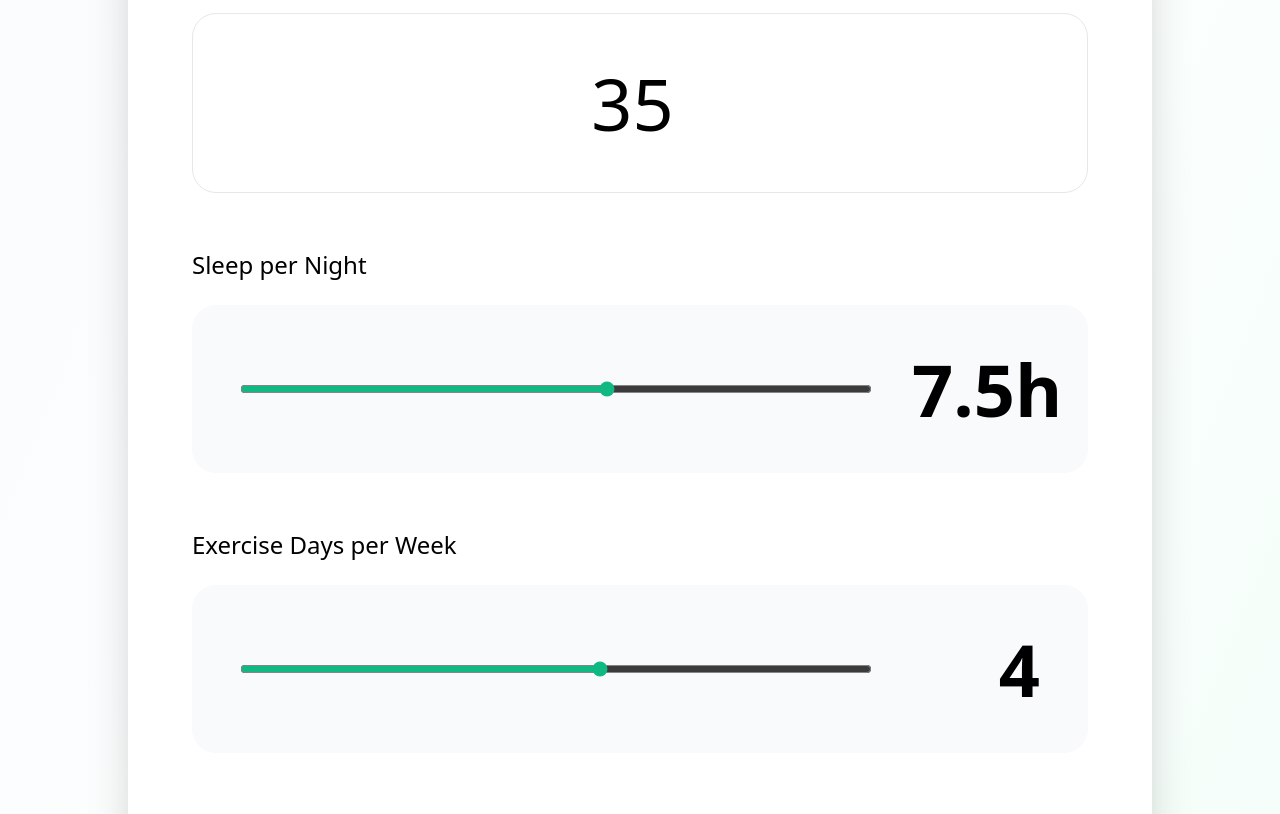
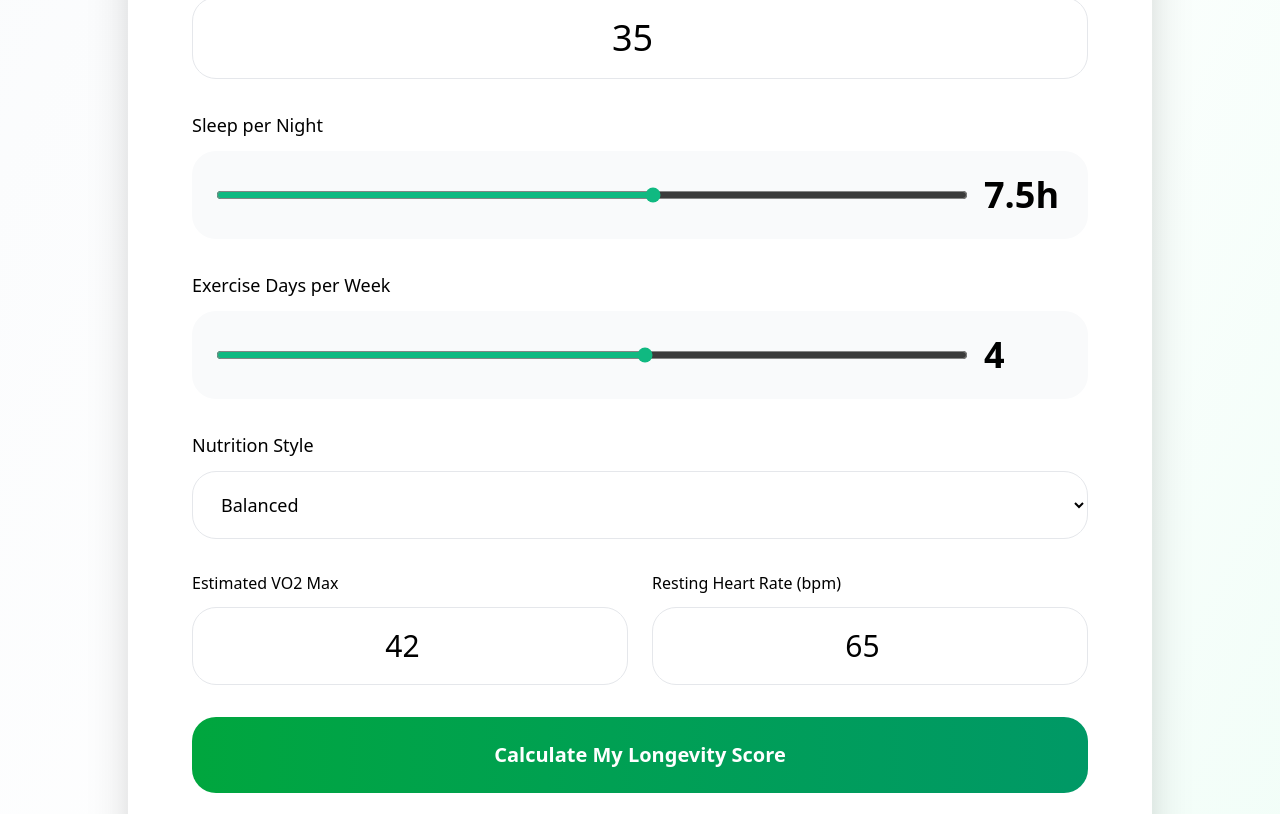
Before and after one commit to ppstevens/yourlongevityscore, a Next.js app: page / in a window 1280 px wide. Shown: the part 938-1752 px from the top of the page. Built offline with nearby package versions, Linux system fonts and the light colour scheme.

Commit message:
Reduced form input sizes

```diff
--- a/app/page.tsx
+++ b/app/page.tsx
@@ -94,31 +94,31 @@ export default function LongevityDashboard() {
 
         {!result ? (
           <div className="bg-white rounded-3xl shadow-2xl p-16">
-            <form onSubmit={handleSubmit} className="space-y-14">
+            <form onSubmit={handleSubmit} className="space-y-8">
   <div>
-    <label className="block text-2xl font-medium mb-6">Your Age</label>
-    <input type="number" value={formData.age} onChange={(e) => setFormData({ ...formData, age: +e.target.value })} className="w-full text-5xl md:text-7xl font-light text-center py-8 md:py-10 border border-gray-200 rounded-3xl focus:border-green-500 focus:ring-4 focus:ring-green-100" min="18" max="100" />
+    <label className="block text-lg font-medium mb-3">Your Age</label>
+    <input type="number" value={formData.age} onChange={(e) => setFormData({ ...formData, age: +e.target.value })} className="w-full text-4xl font-light text-center py-5 border border-gray-200 rounded-3xl focus:border-green-500 focus:ring-4 focus:ring-green-100" min="18" max="100" />
   </div>
 
   <div>
-    <label className="block text-2xl font-medium mb-6">Sleep per Night</label>
-    <div className="flex items-center gap-6 md:gap-10 bg-gray-50 rounded-3xl p-8 md:p-12">
+    <label className="block text-lg font-medium mb-3">Sleep per Night</label>
+    <div className="flex items-center gap-4 bg-gray-50 rounded-3xl p-6">
       <input type="range" min="4" max="10" step="0.5" value={formData.sleepHours} onChange={(e) => setFormData({ ...formData, sleepHours: +e.target.value })} className="flex-1 accent-green-600" />
-      <span className="text-5xl md:text-7xl font-semibold w-20 md:w-32 text-right">{formData.sleepHours}h</span>
+      <span className="text-4xl font-semibold w-20">{formData.sleepHours}h</span>
     </div>
   </div>
 
   <div>
-    <label className="block text-2xl font-medium mb-6">Exercise Days per Week</label>
-    <div className="flex items-center gap-6 md:gap-10 bg-gray-50 rounded-3xl p-8 md:p-12">
+    <label className="block text-lg font-medium mb-3">Exercise Days per Week</label>
+    <div className="flex items-center gap-4 bg-gray-50 rounded-3xl p-6">
       <input type="range" min="0" max="7" value={formData.exerciseDays} onChange={(e) => setFormData({ ...formData, exerciseDays: +e.target.value })} className="flex-1 accent-green-600" />
-      <span className="text-5xl md:text-7xl font-semibold w-20 md:w-32 text-right">{formData.exerciseDays}</span>
+      <span className="text-4xl font-semibold w-20">{formData.exerciseDays}</span>
     </div>
   </div>
 
   <div>
-    <label className="block text-2xl font-medium mb-6">Nutrition Style</label>
-    <select value={formData.nutritionQuality} onChange={(e) => setFormData({ ...formData, nutritionQuality: e.target.value })} className="w-full text-xl md:text-2xl py-6 md:py-8 px-6 md:px-8 border border-gray-200 rounded-3xl focus:border-green-500 focus:ring-4 focus:ring-green-100">
+    <label className="block text-lg font-medium mb-3">Nutrition Style</label>
+    <select value={formData.nutritionQuality} onChange={(e) => setFormData({ ...formData, nutritionQuality: e.target.value })} className="w-full text-lg py-5 px-6 border border-gray-200 rounded-3xl focus:border-green-500 focus:ring-4 focus:ring-green-100">
       <option value="high protein">High Protein</option>
       <option value="balanced">Balanced</option>
       <option value="high carb">High Carb</option>
@@ -127,19 +127,19 @@ export default function LongevityDashboard() {
     </select>
   </div>
 
-  <div className="grid md:grid-cols-2 gap-8">
+  <div className="grid md:grid-cols-2 gap-6">
     <div>
-      <label className="block text-xl font-medium mb-4">Estimated VO2 Max</label>
-      <input type="number" value={formData.vo2Max} onChange={(e) => setFormData({ ...formData, vo2Max: +e.target.value })} className="w-full text-4xl md:text-5xl font-light text-center py-6 md:py-8 border border-gray-200 rounded-3xl" />
+      <label className="block text-base font-medium mb-3">Estimated VO2 Max</label>
+      <input type="number" value={formData.vo2Max} onChange={(e) => setFormData({ ...formData, vo2Max: +e.target.value })} className="w-full text-3xl font-light text-center py-5 border border-gray-200 rounded-3xl" />
     </div>
     <div>
-      <label className="block text-xl font-medium mb-4">Resting Heart Rate (bpm)</label>
-      <input type="number" value={formData.restingHR} onChange={(e) => setFormData({ ...formData, restingHR: +e.target.value })} className="w-full text-4xl md:text-5xl font-light text-center py-6 md:py-8 border border-gray-200 rounded-3xl" />
+      <label className="block text-base font-medium mb-3">Resting Heart Rate (bpm)</label>
+      <input type="number" value={formData.restingHR} onChange={(e) => setFormData({ ...formData, restingHR: +e.target.value })} className="w-full text-3xl font-light text-center py-5 border border-gray-200 rounded-3xl" />
     </div>
   </div>
 
-  <button type="submit" disabled={loading} className="w-full py-8 text-2xl font-semibold bg-linear-to-r from-green-600 to-emerald-600 text-white rounded-3xl hover:brightness-110 transition">
-    {loading ? "Analyzing..." : "Calculate Your Longevity Score"}
+  <button type="submit" disabled={loading} className="w-full py-6 text-xl font-semibold bg-linear-to-r from-green-600 to-emerald-600 text-white rounded-3xl hover:brightness-110 transition">
+    {loading ? "Analyzing..." : "Calculate My Longevity Score"}
   </button>
 </form>
           </div>
```
